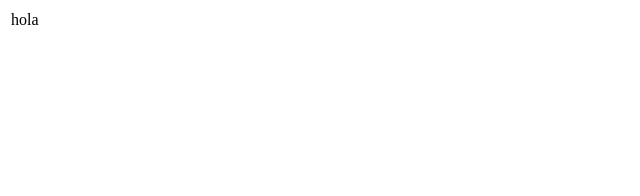
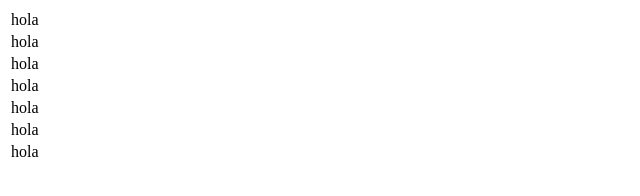
Before and after one commit to jspJESS/prova, a plain HTML site: page index.html in a window 1280 px wide. Shown: the whole page, without its empty margins (0-640 px from the left). Drawn offline with Linux system fonts and the light colour scheme.

Commit message:
creo branca2

```diff
--- a/index.html
+++ b/index.html
@@ -6,6 +6,13 @@
     <title>este es un nuevo proyecto</title>
 </head>
 <body>
-    <table><tr><td>hola</td></tr></table>
+    <table><tr><td>hola</td></tr>
+        <tr><td>hola</td></tr>
+        <tr><td>hola</td></tr>
+        <tr><td>hola</td></tr>
+        <tr><td>hola</td></tr>
+        <tr><td>hola</td></tr>
+        <tr><td>hola</td></tr>
+    </table>
 </body>
 </html>
```
